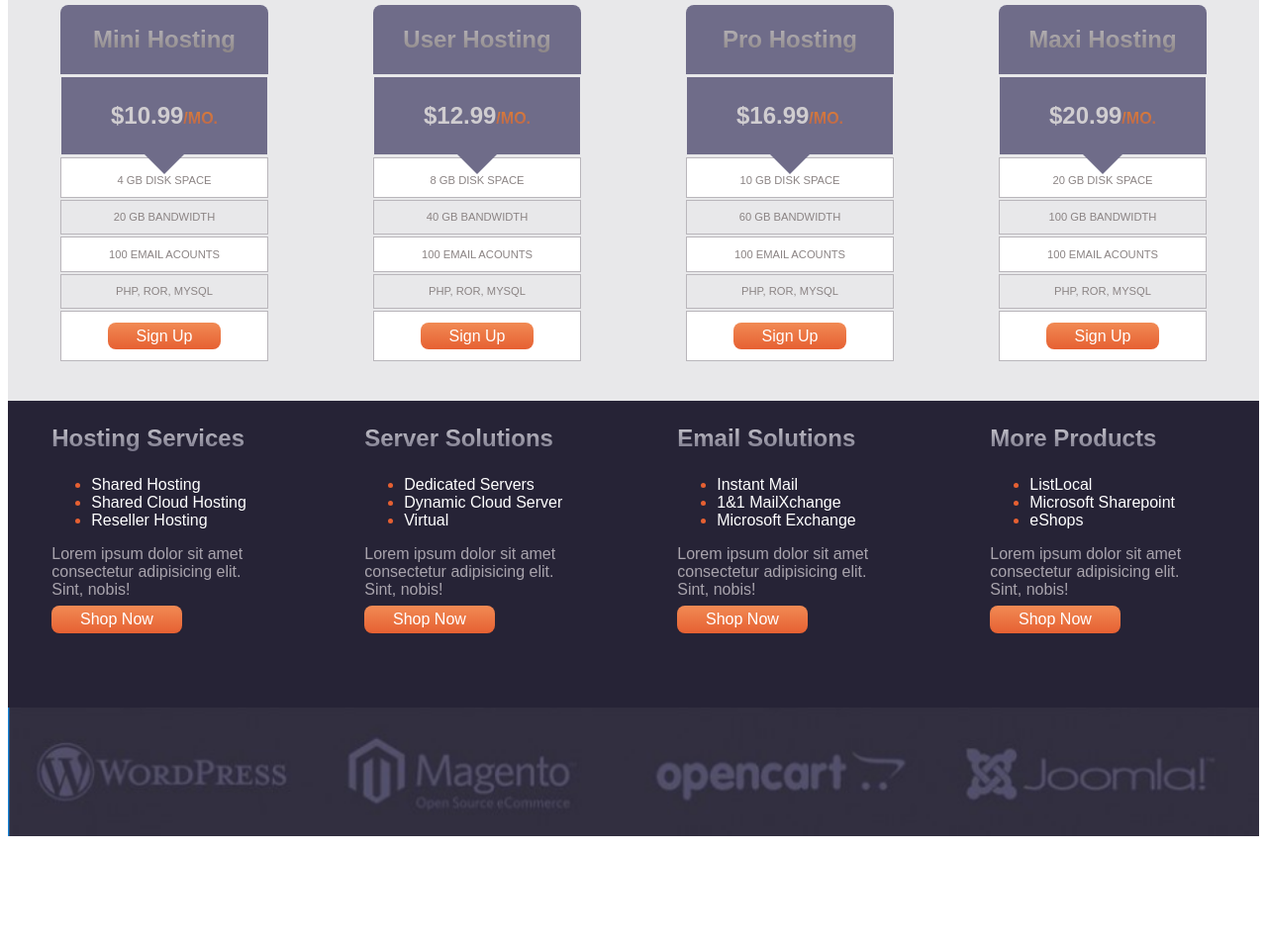
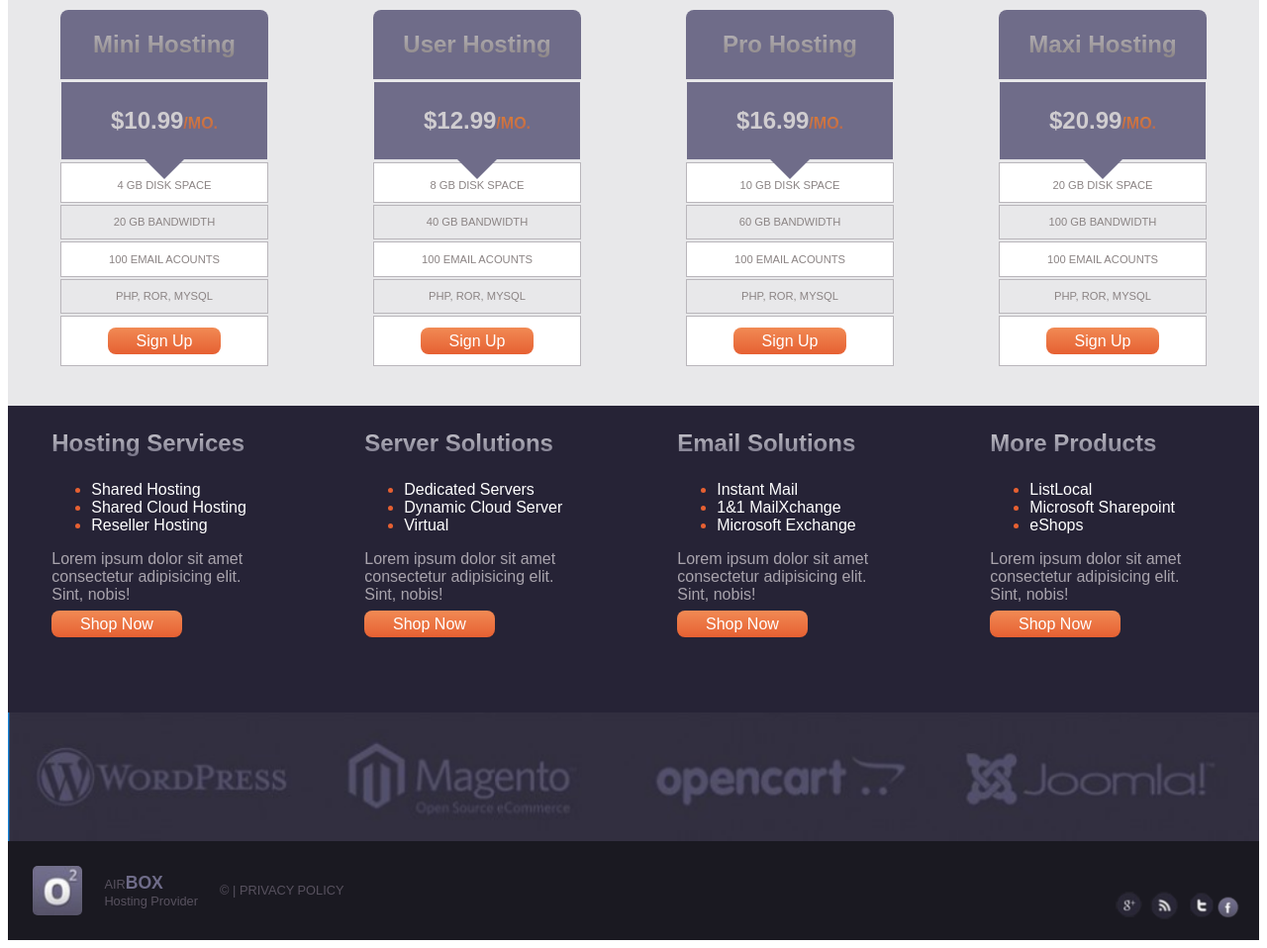
Before and after one commit to GrantEMcMillan/AIRBOX-Project, a plain HTML site: page index.html in a window 1280 px wide. Shown: the part 1012-1970 px from the top of the page at 99% size. Before the commit the page ends 1865 px from the top, so only its background shows below. Drawn offline with Linux system fonts and the light colour scheme.

Commit message:
Complete footer

```diff
--- a/css/style.css
+++ b/css/style.css
@@ -22,7 +22,8 @@
   display: flex;
   align-items: center;
   flex-shrink: 0;
-  width: 25%;
+  width: 100px;
+  height: 100px;
 
   margin-bottom: 8%;
 }
@@ -286,3 +287,61 @@ td:nth-child(even) {
 .sponsors img {
   flex-grow: 1;
 }
+
+/*Footer*/
+footer {
+  display: flex;
+  justify-content: space-between;
+  background-color: #1a1921;
+}
+
+/*Left Side of Footer*/
+
+.foot-left {
+  display: flex;
+  align-items: center;
+  gap: 5%;
+  width: 35%;
+  color: #58525f;
+  padding: 2%;
+  font-size: 0.8rem;
+}
+
+.foot-left img {
+  width: 50px;
+  height: 50px;
+  border-radius: 10%;
+}
+
+.name-foot {
+  display: flex;
+  flex-direction: column;
+  color: #58525f;
+}
+.split-font-2 {
+  font-weight: bold;
+  font-size: 1.1rem;
+  color: #6f6c89;
+}
+
+.foot-left a {
+  color: #58525f;
+  &:hover {
+    color: white;
+  }
+}
+
+/*Right Side of Footer*/
+
+.foot-right {
+  display: flex;
+  align-items: flex-end;
+}
+.foot-right li {
+  display: inline;
+  margin-left: -2rem;
+}
+
+.foot-right img:hover {
+  margin-bottom: 5px;
+}
--- a/index.html
+++ b/index.html
@@ -328,5 +328,39 @@
         />
       </section>
     </main>
+    <footer>
+      <!-- Left Side of Footer -->
+      <div class="foot-left">
+        <img src="./images/o2-logo.png" alt="O2 logo" />
+
+        <div class="name-foot">
+          <p>AIR<span class="split-font-2">BOX</span></p>
+
+          <p>Hosting Provider</p>
+        </div>
+
+        <p>&copy; | <a href="#">PRIVACY POLICY</a></p>
+      </div>
+
+      <!-- Right Side of Footer -->
+      <div class="foot-right">
+        <ul>
+          <li>
+            <a href="#"><img src="/images/google.png" alt="google icon" /></a>
+          </li>
+          <li>
+            <a href="#"><img src="/images/wifi.png" alt="wifi icon" /></a>
+          </li>
+          <li>
+            <a href="#"><img src="/images/twitter.png" alt="twitter icon" /></a>
+          </li>
+          <li>
+            <a href="#"
+              ><img src="/images/facebook.png" alt="facebook icon"
+            /></a>
+          </li>
+        </ul>
+      </div>
+    </footer>
   </body>
 </html>
```
